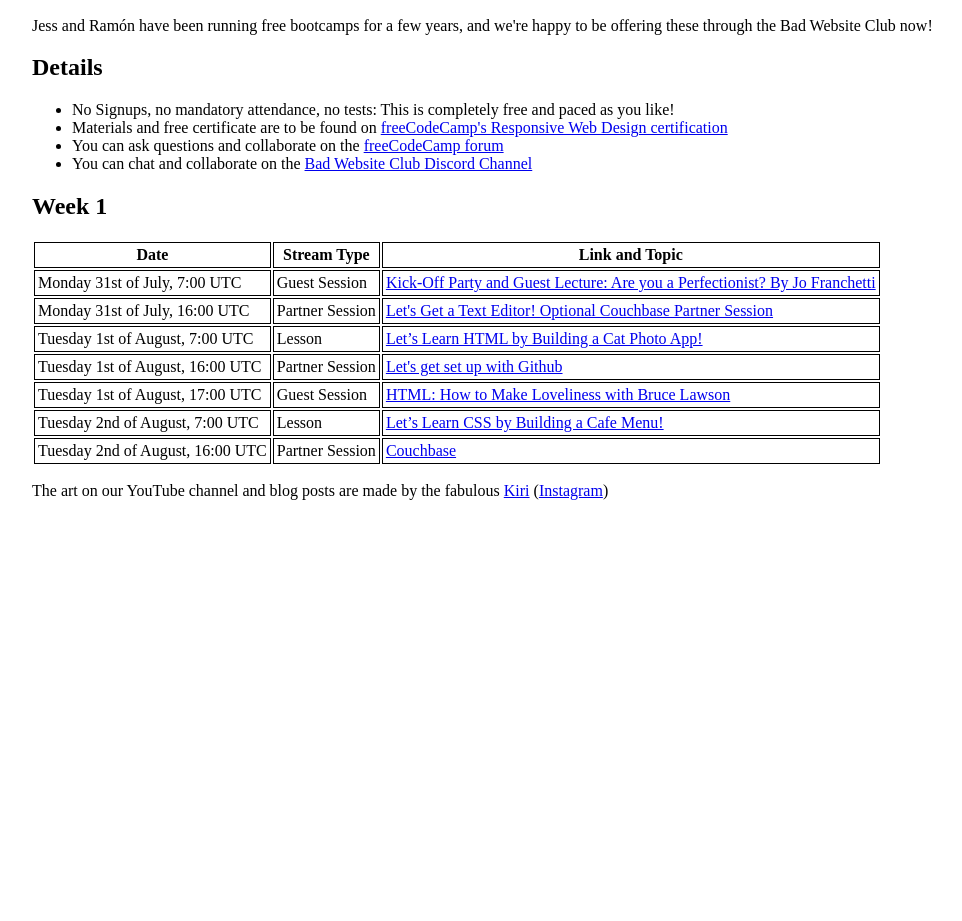
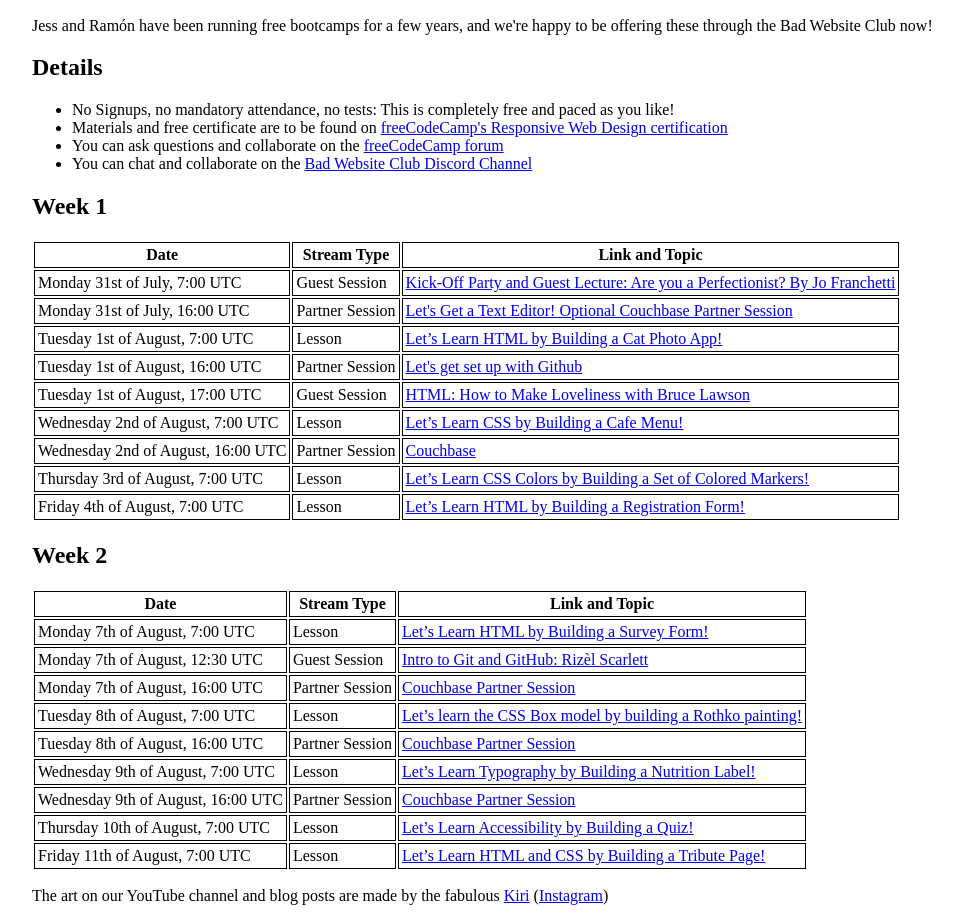
Before and after one commit to Bad-Website-Club/bad-website-club.github.io, a website: page webdev-bootcamp-2023.html in a window 1280 px wide. Shown: the part 166-1087 px from the top of the page, without its empty margins (96-1058 px from the left). Before the commit the page ends 800 px from the top, so only its background shows below. Drawn offline with Linux system fonts and the light colour scheme.

Commit message:
Add week 2

```diff
--- a/webdev-bootcamp-2023.html
+++ b/webdev-bootcamp-2023.html
@@ -34,7 +34,9 @@
           You can chat and collaborate on the <a href="https://discord.gg/pySW9YZfYY">Bad Website Club Discord Channel</a>
         </li>
       </ul>
+   </section>
 
+    <section class="explainer">
         <h2>Week 1</h2>
         <table>
           <thead>
@@ -102,7 +104,7 @@
             </tr>
             <tr>
               <td>
-                Tuesday 2nd of August, 7:00 UTC
+                Wednesday 2nd of August, 7:00 UTC
               </td>
               <td>Lesson</td>
               <td>
@@ -113,12 +115,147 @@
             </tr>
             <tr>
               <td>
-                Tuesday 2nd of August, 16:00 UTC
+                Wednesday 2nd of August, 16:00 UTC
               </td>
               <td>Partner Session</td>
               <td>
                 <a href="https://www.youtube.com/@BadWebsiteClub"
                   >Couchbase</a
+                >
+              </td>
+            </tr>
+            <tr>
+              <td>
+                Thursday 3rd of August, 7:00 UTC
+              </td>
+              <td>Lesson</td>
+              <td>
+                <a href="https://www.youtube.com/watch?v=Hx8O-9W1PXQ"
+                  >Let’s Learn CSS Colors by Building a Set of Colored Markers!</a
+                >
+              </td>
+            </tr>
+            <tr>
+              <td>
+                Friday 4th of August, 7:00 UTC
+              </td>
+              <td>Lesson</td>
+              <td>
+                <a href="https://www.youtube.com/watch?v=bn0CLf6UffQ"
+                  > Let’s Learn HTML by Building a Registration Form!</a
+                >
+              </td>
+            </tr>
+          </tbody>
+        </table>
+     </section>
+    <section class="explainer">
+        <h2>Week 2</h2>
+        <table>
+          <thead>
+            <tr>
+              <th>Date</th>
+              <th>Stream Type</th>
+              <th>Link and Topic</th>
+            </tr>
+          </thead>
+          <tbody>
+            <tr>
+              <td>
+                Monday 7th of August, 7:00 UTC
+              </td>
+              <td>Lesson</td>
+              <td>
+                <a href="https://www.youtube.com/@BadWebsiteClub"
+                  >Let’s Learn HTML by Building a Survey Form!</a
+                >
+              </td>
+            </tr>
+            <tr>
+              <td>
+                Monday 7th of August, 12:30 UTC
+              </td>
+              <td>Guest Session</td>
+              <td>
+                <a href="https://www.youtube.com/@BadWebsiteClub"
+                  >Intro to Git and GitHub: Rizèl Scarlett</a
+                >
+              </td>
+            </tr>
+            <tr>
+              <td>
+                Monday 7th of August, 16:00 UTC
+              </td>
+              <td>Partner Session</td>
+              <td>
+                <a href="https://www.youtube.com/@BadWebsiteClub"
+                  >Couchbase Partner Session</a
+                >
+              </td>
+            </tr>
+            <tr>
+              <td>
+                Tuesday 8th of August, 7:00 UTC
+              </td>
+              <td>Lesson</td>
+              <td>
+                <a href="https://www.youtube.com/@BadWebsiteClub"
+                  >Let’s learn the CSS Box model by building a Rothko painting!</a
+                >
+              </td>
+            </tr>
+            <tr>
+              <td>
+                Tuesday 8th of August, 16:00 UTC
+              </td>
+              <td>Partner Session</td>
+              <td>
+                <a href="https://www.youtube.com/@BadWebsiteClub"
+                  >Couchbase Partner Session</a
+                >
+              </td>
+            </tr>
+            <tr>
+              <td>
+                Wednesday 9th of August, 7:00 UTC
+              </td>
+              <td>Lesson</td>
+              <td>
+                <a href="https://www.youtube.com/@BadWebsiteClub"
+                  >Let’s Learn Typography by Building a Nutrition Label! </a
+                >
+              </td>
+            </tr>
+            <tr>
+              <td>
+                Wednesday 9th of August, 16:00 UTC
+              </td>
+              <td>Partner Session</td>
+              <td>
+                <a href="https://www.youtube.com/@BadWebsiteClub"
+                  >Couchbase Partner Session</a
+                >
+              </td>
+            </tr>
+            <tr>
+              <td>
+                Thursday 10th of August, 7:00 UTC
+              </td>
+              <td>Lesson</td>
+              <td>
+                <a href="https://www.youtube.com/@BadWebsiteClub"
+                  >Let’s Learn Accessibility by Building a Quiz! </a
+                >
+              </td>
+            </tr>
+            <tr>
+              <td>
+                Friday 11th of August, 7:00 UTC
+              </td>
+              <td>Lesson</td>
+              <td>
+                <a href="https://www.youtube.com/@BadWebsiteClub"
+                  >Let’s Learn HTML and CSS by Building a Tribute Page!</a
                 >
               </td>
             </tr>
```
